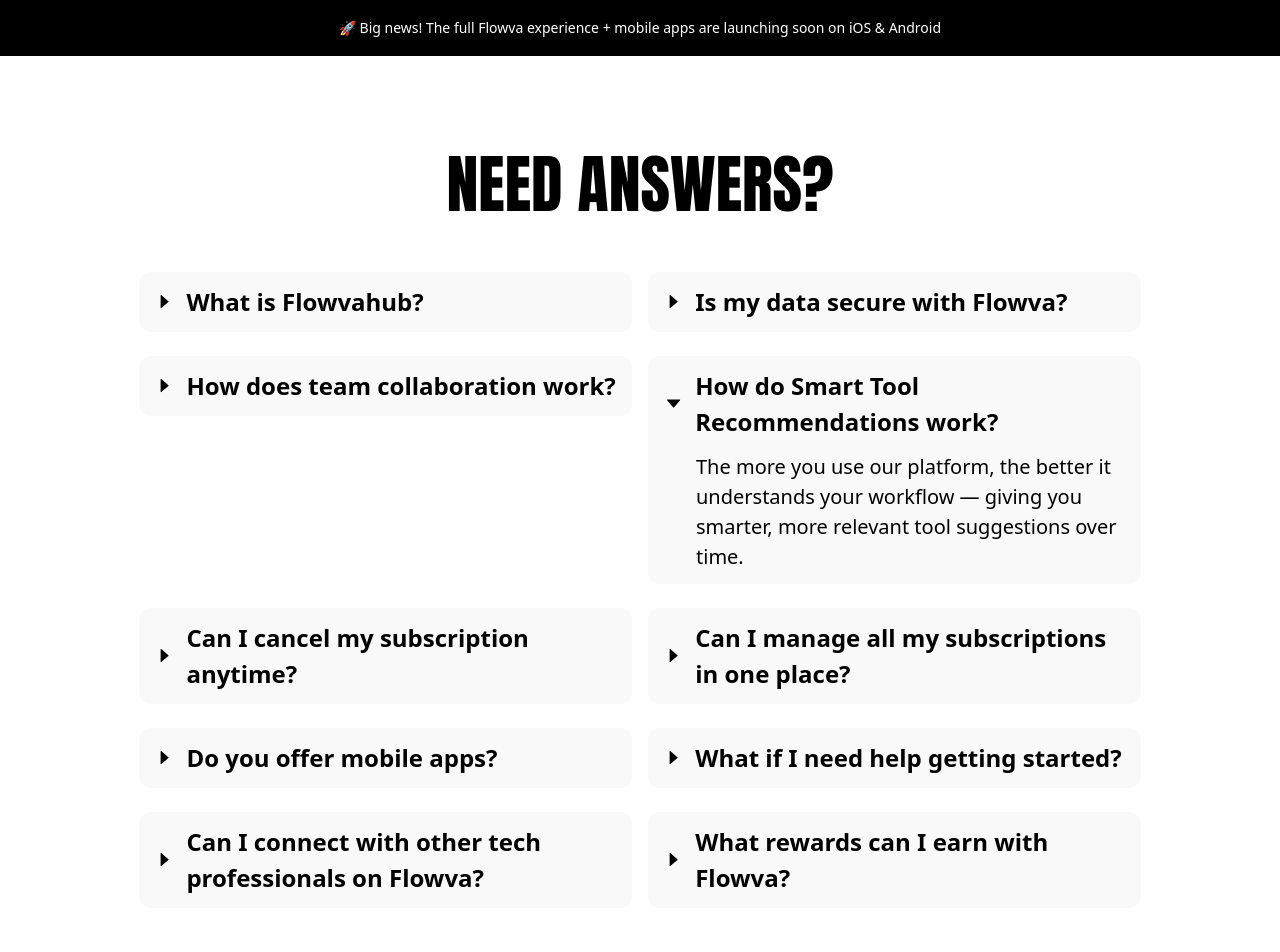
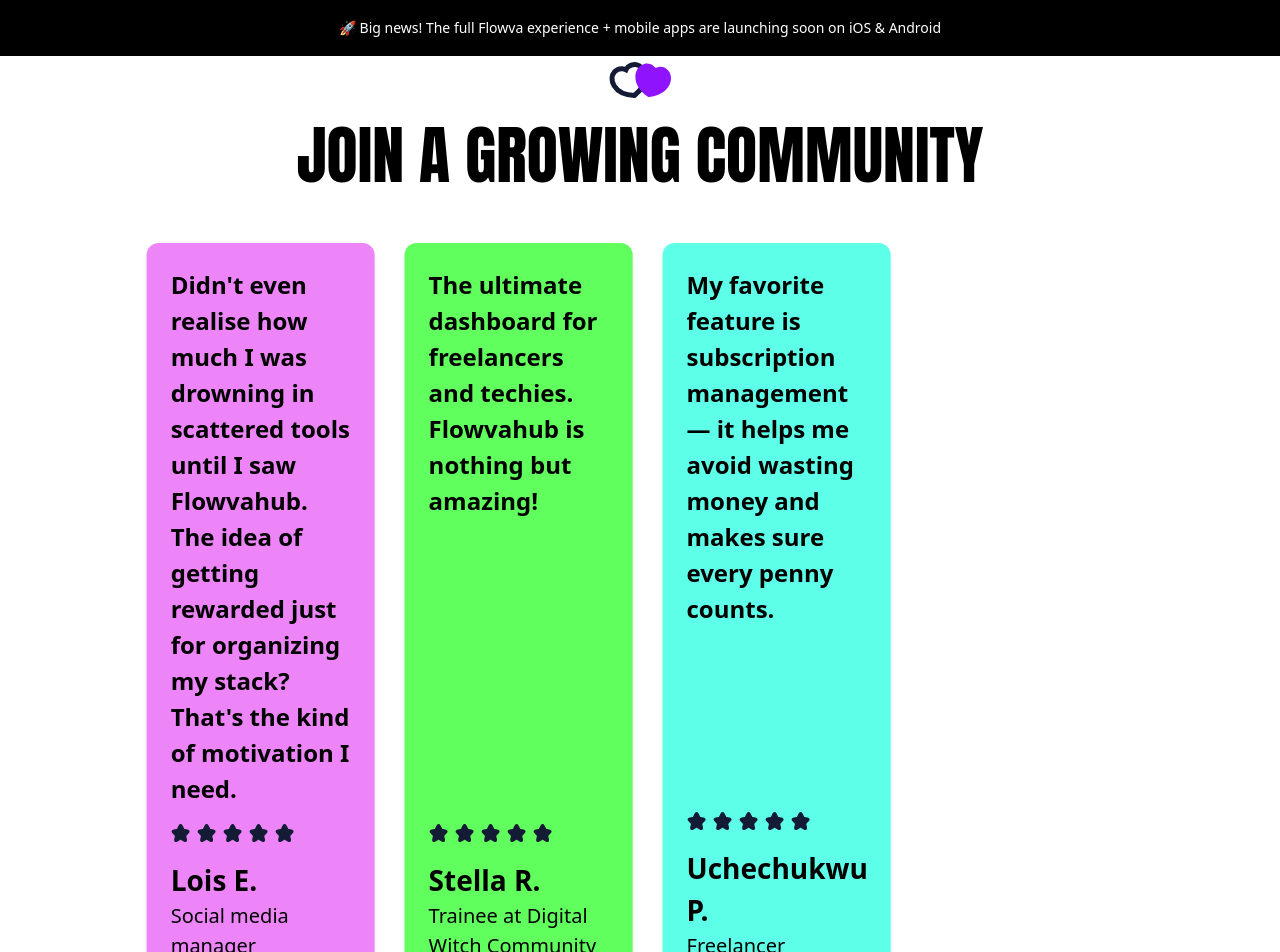
Before and after one commit to Cham-X/rewards-clone, a React (Vite) app: page / in a window 1280 px wide. Shown: the top 952 px of the page. Built offline with nearby package versions, Linux system fonts and the light colour scheme.

Commit message:
feat: add JoinCommunity component and integrate it into the App; refactor FAQS import

```diff
--- a/src/App.jsx
+++ b/src/App.jsx
@@ -1,6 +1,7 @@
 import BigNews from './components/BigNews';
 import FAQS from './components/FAQS';
 import Footer from './components/Footer';
+import JoinCommunity from './components/JoinCommunity';
 import StayProductive from './components/StayProductive';
 import './index.css';
 
@@ -8,6 +9,7 @@
   return (
     <div className="">
       <BigNews />
+      <JoinCommunity />
       <FAQS />
       <StayProductive />
       <Footer />
--- a/src/components/FAQS.jsx
+++ b/src/components/FAQS.jsx
@@ -1,4 +1,4 @@
-import React, { useState, useRef, useEffect } from 'react';
+import { useState, useRef, useEffect } from 'react';
 
 // FAQ data array
 const faqData = [
--- /dev/null
+++ b/src/components/JoinCommunity.jsx
@@ -0,0 +1,215 @@
+import { useState, useEffect } from 'react';
+
+const StarRating = () => (
+  <svg width="124" height="20" viewBox="0 0 124 20" fill="none" xmlns="http://www.w3.org/2000/svg">
+    {[0, 26, 52, 78, 104].map((offset) => (
+      <path
+        key={offset}
+        d={`M${9.99675 + offset} 1.04199C${10.8711 + offset} 1.04199 ${11.5599 + offset} 1.70244 ${
+          11.9996 + offset
+        } 2.59359L${13.468 + offset} 5.55463C${13.5125 + offset} 5.64627 ${
+          13.618 + offset
+        } 5.77531 ${13.7767 + offset} 5.89336C${13.9352 + offset} 6.01128 ${
+          14.0905 + offset
+        } 6.07634 ${14.1926 + offset} 6.0935L${16.8506 + offset} 6.53876C${
+          17.8107 + offset
+        } 6.70011 ${18.6155 + offset} 7.17074 ${18.8767 + offset} 7.99024C${
+          19.1378 + offset
+        } 8.80907 ${18.7553 + offset} 9.66 ${18.0649 + offset} 10.3517L${
+          18.0642 + offset
+        } 10.3524L${15.9993 + offset} 12.4344C${15.9174 + offset} 12.5169 ${
+          15.8257 + offset
+        } 12.6723 ${15.7682 + offset} 12.8749C${15.7111 + offset} 13.076 ${
+          15.7061 + offset
+        } 13.2592 ${15.732 + offset} 13.3776L${15.7323 + offset} 13.3793L${
+          16.3231 + offset
+        } 15.9548C${16.5681 + offset} 17.0268 ${16.4869 + offset} 18.0898 ${
+          15.7309 + offset
+        } 18.6455C${14.9723 + offset} 19.2031 ${13.9356 + offset} 18.9559 ${
+          12.9938 + offset
+        } 18.395L${10.5021 + offset} 16.9078C${10.3975 + offset} 16.8453 ${
+          10.2178 + offset
+        } 16.7947 ${10.0009 + offset} 16.7947C${9.78561 + offset} 16.7947 ${
+          9.60214 + offset
+        } 16.8447 ${9.4907 + offset} 16.9095L${9.48912 + offset} 16.9104L${
+          7.0024 + offset
+        } 18.3947C${6.06171 + offset} 18.9575 ${5.02628 + offset} 19.2003 ${
+          4.26759 + offset
+        } 18.6422C${3.51208 + offset} 18.0863 ${3.42678 + offset} 17.0254 ${
+          3.67259 + offset
+        } 15.9543L${4.26325 + offset} 13.3793L${4.26361 + offset} 13.3776C${
+          4.28951 + offset
+        } 13.2592 ${4.28444 + offset} 13.076 ${4.22733 + offset} 12.8749C${
+          4.16983 + offset
+        } 12.6723 ${4.07815 + offset} 12.5169 ${3.99631 + offset} 12.4344L${
+          1.92988 + offset
+        } 10.3509C${1.24387 + offset} 9.65919 ${0.862672 + offset} 8.809 ${
+          1.12162 + offset
+        } 7.99137C${1.38133 + offset} 7.17136 ${2.18452 + offset} 6.70016 ${
+          3.14528 + offset
+        } 6.53871L${5.8011 + offset} 6.09382L${5.80194 + offset} 6.09367C${
+          5.89931 + offset
+        } 6.07678 ${6.05225 + offset} 6.01246 ${6.2104 + offset} 5.89423C${
+          6.36884 + offset
+        } 5.77578 ${6.47466 + offset} 5.64645 ${6.51927 + offset} 5.55463L${
+          6.52151 + offset
+        } 5.55005L${7.98802 + offset} 2.5928L${7.9886 + offset} 2.59164C${
+          8.43247 + offset
+        } 1.70122 ${9.12336 + offset} 1.04199 ${9.99675 + offset} 1.04199Z`}
+        fill="#141B34"
+      />
+    ))}
+  </svg>
+);
+
+const testimonials = [
+  {
+    id: 1,
+    text: "Flowvahub makes finding tools effortless. Instead of wasting hours jumping between sites, I just open Discover Tools everything's clear, organized, and right there. Feels less like searching, more like unlocking possibilities. ☕💜",
+    name: 'Ummaratu M.',
+    role: 'Freelancer & Virtual Assistant',
+    bgColor: 'rgb(93, 206, 255)',
+  },
+  {
+    id: 2,
+    text: "Flowvahub is my new sidekick. It keeps my apps in line, my subs in check, and still finds a way to pay me in rewards. If it could make coffee, I'd marry it",
+    name: 'Adewale O.',
+    role: 'Freelancer & Digital Creator',
+    bgColor: 'rgb(247, 255, 93)',
+  },
+  {
+    id: 3,
+    text: "Didn't even realise how much I was drowning in scattered tools until I saw Flowvahub. The idea of getting rewarded just for organizing my stack? That's the kind of motivation I need.",
+    name: 'Lois E.',
+    role: 'Social media manager',
+    bgColor: 'rgb(237, 133, 249)',
+  },
+  {
+    id: 4,
+    text: 'The ultimate dashboard for freelancers and techies. Flowvahub is nothing but amazing!',
+    name: 'Stella R.',
+    role: 'Trainee at Digital Witch Community',
+    bgColor: 'rgb(96, 255, 93)',
+  },
+  {
+    id: 5,
+    text: 'My favorite feature is subscription management — it helps me avoid wasting money and makes sure every penny counts.',
+    name: 'Uchechukwu P.',
+    role: 'Freelancer',
+    bgColor: 'rgb(93, 255, 233)',
+  },
+];
+
+const TestimonialCard = ({ text, name, role, bgColor }) => (
+  <div
+    className="p-6 rounded-xl shadow-md flex flex-col justify-between h-full min-h-147.5"
+    style={{ backgroundColor: bgColor }}
+  >
+    <p className="text-[24px] font-semibold mb-4 font-manrope">{text}</p>
+    <div>
+      <StarRating />
+      <div className="mt-4">
+        <h4 className="font-semibold text-[28px]">{name}</h4>
+        <p className="text-[20px]">{role}</p>
+      </div>
+    </div>
+  </div>
+);
+
+const JoinCommunity = () => {
+  const [currentIndex, setCurrentIndex] = useState(0);
+  const [isAutoPlaying, setIsAutoPlaying] = useState(true);
+
+  useEffect(() => {
+    if (!isAutoPlaying) return;
+
+    const interval = setInterval(() => {
+      setCurrentIndex((prev) => (prev + 1) % testimonials.length);
+    }, 5000);
+
+    return () => clearInterval(interval);
+  }, [isAutoPlaying]);
+
+  const goToSlide = (index) => {
+    setCurrentIndex(index);
+    setIsAutoPlaying(false);
+    setTimeout(() => setIsAutoPlaying(true), 10000);
+  };
+
+  const getVisibleTestimonials = () => {
+    const testimonialsCopy = [...testimonials, ...testimonials];
+    return testimonialsCopy.slice(currentIndex, currentIndex + 4);
+  };
+
+  return (
+    <section className="mb-16 px-3.5">
+      <div className="flex justify-center">
+        <svg
+          width="73"
+          height="51"
+          viewBox="0 0 73 51"
+          fill="none"
+          xmlns="http://www.w3.org/2000/svg"
+        >
+          <path
+            d="M32.3275 8.59811C24.8945 7.27805 21.9922 13.7634 21.9922 13.7634C21.9922 13.7634 15.8152 10.2518 10.6035 15.7135C4.29112 22.3286 9.00907 38.5919 30.4172 39.486C47.1481 26.0999 41.3302 10.1969 32.3275 8.59811Z"
+            stroke="#141B34"
+            strokeWidth="5"
+            strokeLinecap="round"
+          />
+          <path
+            d="M51.5082 11.8063C51.5278 11.8317 51.5469 11.8567 51.5657 11.8814C51.5938 11.8684 51.6225 11.8553 51.6516 11.8422C52.367 11.5191 53.3873 11.146 54.6095 10.9494C57.0896 10.5504 60.3684 10.8912 63.4954 13.7232C67.3936 17.2538 68.1628 23.5668 65.2679 29.1475C62.3396 34.7924 55.7171 39.7049 44.7588 40.9448L44.2939 40.9974L43.9083 40.7324C34.8198 34.4857 31.2847 27.0364 31.3543 20.6775C31.4231 14.391 35.0702 9.18095 40.1707 7.89782C44.262 6.86855 47.316 8.10946 49.3174 9.6277C50.3036 10.3759 51.0288 11.1849 51.5082 11.8063Z"
+            fill="#9013FE"
+          />
+        </svg>
+      </div>
+
+      <h2 className="text-[56px] md:text-[64px] font-[impact] mb-10 text-center">
+        JOIN A GROWING COMMUNITY
+      </h2>
+
+      <div className="flex justify-center">
+        <div className="w-full md:max-w-[80%]">
+          {/* Testimonials Slider */}
+          <div className="relative overflow-hidden">
+            <div
+              className="flex transition-transform duration-500 ease-in-out gap-7.5"
+              style={{
+                transform: `translateX(-${(currentIndex % testimonials.length) * (100 / 4)}%)`,
+              }}
+            >
+              {getVisibleTestimonials().map((testimonial, index) => (
+                <div key={`${testimonial.id}-${index}`} className="min-w-[calc(25%-22.5px)]">
+                  <TestimonialCard
+                    text={testimonial.text}
+                    name={testimonial.name}
+                    role={testimonial.role}
+                    bgColor={testimonial.bgColor}
+                  />
+                </div>
+              ))}
+            </div>
+          </div>
+
+          {/* Pagination Dots */}
+          <div className="flex justify-center gap-2 mt-6">
+            {testimonials.map((_, index) => (
+              <button
+                key={index}
+                onClick={() => goToSlide(index)}
+                className={`w-2 h-2 rounded-full transition-all duration-300 ${
+                  index === currentIndex % testimonials.length
+                    ? 'bg-black w-6'
+                    : 'bg-gray-300 hover:bg-gray-400'
+                }`}
+                aria-label={`Go to slide ${index + 1}`}
+              />
+            ))}
+          </div>
+        </div>
+      </div>
+    </section>
+  );
+};
+
+export default JoinCommunity;
```
